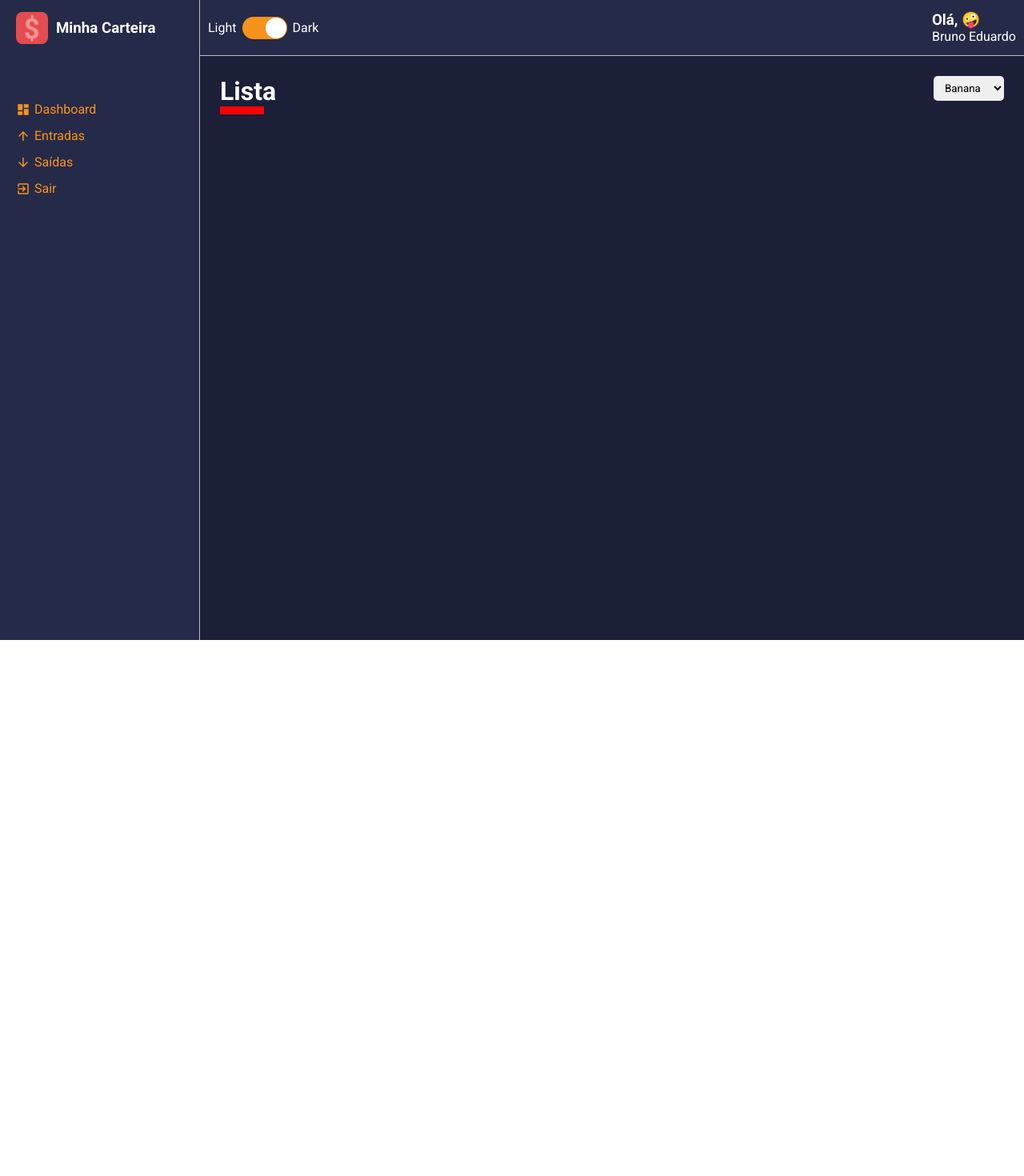
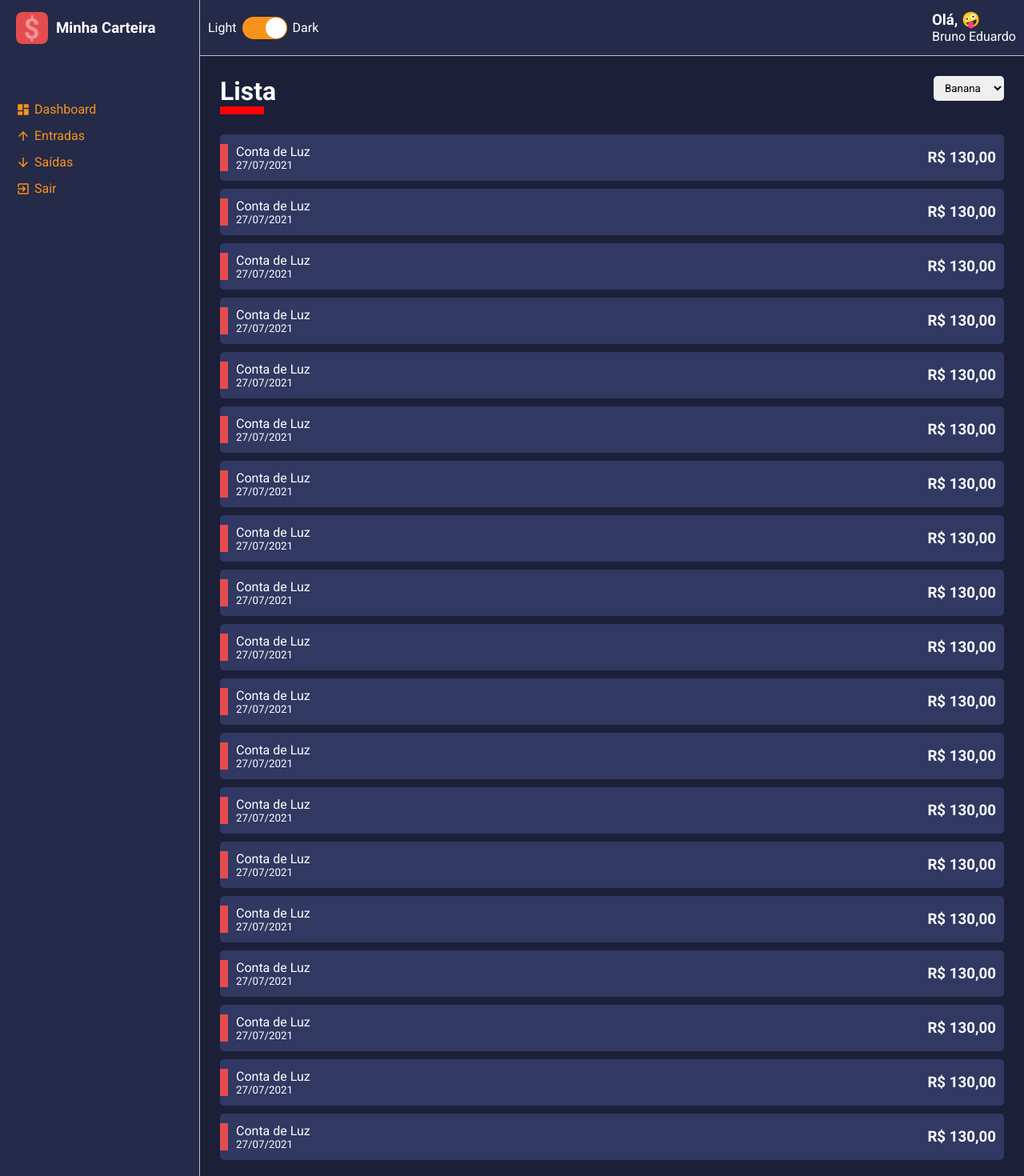
Before and after one commit to brunoemferreira/udemy-react-typescript-desenvolvendo-um-dashboard, a React (Create React App) app in the folder minha-carteira/: page / in a window 1280 px wide. Shown: the top 1470 px of the page at 80% size. Before the commit the page ends 800 px from the top, so only its background shows below. Built offline with nearby package versions, Linux system fonts and the light colour scheme.

Commit message:
Creating History Finance Card component

```diff
--- /dev/null
+++ b/minha-carteira/src/components/HistoryFinanceCard/index.tsx
@@ -0,0 +1,32 @@
+import React from 'react';
+
+import { Container, Tag } from './styles';
+
+interface IHistoryFinanceCardProps {
+  cardColor: string;
+  tagColor: string;
+  title: string;
+  subtitle: string;
+  amount: string;
+}
+
+const HistoryFinanceCard: React.FC<IHistoryFinanceCardProps> = ({
+  cardColor,
+  tagColor,
+  title,
+  subtitle,
+  amount
+}) => {
+  return (
+    <Container color={cardColor}>
+      <Tag color={tagColor} />
+      <div>
+        <span>{title}</span>
+        <small>{subtitle}</small>
+      </div>
+      <h3>{amount}</h3>
+    </Container>
+  )
+}
+
+export default HistoryFinanceCard;
--- /dev/null
+++ b/minha-carteira/src/components/HistoryFinanceCard/styles.ts
@@ -0,0 +1,48 @@
+import styled from 'styled-components';
+
+interface IContainerProps {
+  color: string;
+}
+
+interface ITagProps {
+  color: string;
+}
+
+export const Container = styled.li<IContainerProps>`
+  background-color: ${props => props.color};
+
+  list-style: none;
+  border-radius: 5px;
+
+  margin: 10px 0;
+  padding: 12px 10px;
+
+  display: flex;
+  justify-content: space-between;
+  align-items: center;
+
+  cursor: pointer;
+  transition: all .3s;
+
+  position: relative;
+
+  &:hover {
+    opacity: 0.7;
+    transform: translateX(10px);
+  }
+
+  >div {
+    display: flex;
+    flex-direction: column;
+    justify-content: space-between;
+    padding-left: 10px;
+  }
+`;
+
+export const Tag = styled.div<ITagProps>`
+  width: 10px;
+  height: 60%;
+  position: absolute;
+  left: 0;
+  background-color: ${props => props.color};
+`;
--- a/minha-carteira/src/pages/List/index.tsx
+++ b/minha-carteira/src/pages/List/index.tsx
@@ -1,8 +1,9 @@
 import React from 'react';
 import ContentHeader from '../../components/ContentHeader';
+import HistoryFinanceCard from '../../components/HistoryFinanceCard';
 import SelectInput from '../../components/SelectInput';
 
-import { Container } from './styles';
+import { Container, Content } from './styles';
 
 const List: React.FC = () => {
   const frutas = [
@@ -16,6 +17,160 @@
       <ContentHeader title="Lista" lineColor="red" >
         <SelectInput options={frutas} />
       </ContentHeader>
+      <Content>
+        <HistoryFinanceCard
+          cardColor="#313862"
+          tagColor="#E44c4E"
+          title="Conta de Luz"
+          subtitle="27/07/2021"
+          amount="R$ 130,00"
+
+        />
+        <HistoryFinanceCard
+          cardColor="#313862"
+          tagColor="#E44c4E"
+          title="Conta de Luz"
+          subtitle="27/07/2021"
+          amount="R$ 130,00"
+
+        />
+        <HistoryFinanceCard
+          cardColor="#313862"
+          tagColor="#E44c4E"
+          title="Conta de Luz"
+          subtitle="27/07/2021"
+          amount="R$ 130,00"
+
+        />
+        <HistoryFinanceCard
+          cardColor="#313862"
+          tagColor="#E44c4E"
+          title="Conta de Luz"
+          subtitle="27/07/2021"
+          amount="R$ 130,00"
+
+        />
+        <HistoryFinanceCard
+          cardColor="#313862"
+          tagColor="#E44c4E"
+          title="Conta de Luz"
+          subtitle="27/07/2021"
+          amount="R$ 130,00"
+
+        />
+        <HistoryFinanceCard
+          cardColor="#313862"
+          tagColor="#E44c4E"
+          title="Conta de Luz"
+          subtitle="27/07/2021"
+          amount="R$ 130,00"
+
+        />
+        <HistoryFinanceCard
+          cardColor="#313862"
+          tagColor="#E44c4E"
+          title="Conta de Luz"
+          subtitle="27/07/2021"
+          amount="R$ 130,00"
+
+        />
+        <HistoryFinanceCard
+          cardColor="#313862"
+          tagColor="#E44c4E"
+          title="Conta de Luz"
+          subtitle="27/07/2021"
+          amount="R$ 130,00"
+
+        />
+        <HistoryFinanceCard
+          cardColor="#313862"
+          tagColor="#E44c4E"
+          title="Conta de Luz"
+          subtitle="27/07/2021"
+          amount="R$ 130,00"
+
+        />
+        <HistoryFinanceCard
+          cardColor="#313862"
+          tagColor="#E44c4E"
+          title="Conta de Luz"
+          subtitle="27/07/2021"
+          amount="R$ 130,00"
+
+        />
+        <HistoryFinanceCard
+          cardColor="#313862"
+          tagColor="#E44c4E"
+          title="Conta de Luz"
+          subtitle="27/07/2021"
+          amount="R$ 130,00"
+
+        />
+        <HistoryFinanceCard
+          cardColor="#313862"
+          tagColor="#E44c4E"
+          title="Conta de Luz"
+          subtitle="27/07/2021"
+          amount="R$ 130,00"
+
+        />
+        <HistoryFinanceCard
+          cardColor="#313862"
+          tagColor="#E44c4E"
+          title="Conta de Luz"
+          subtitle="27/07/2021"
+          amount="R$ 130,00"
+
+        />
+        <HistoryFinanceCard
+          cardColor="#313862"
+          tagColor="#E44c4E"
+          title="Conta de Luz"
+          subtitle="27/07/2021"
+          amount="R$ 130,00"
+
+        />
+        <HistoryFinanceCard
+          cardColor="#313862"
+          tagColor="#E44c4E"
+          title="Conta de Luz"
+          subtitle="27/07/2021"
+          amount="R$ 130,00"
+
+        />
+        <HistoryFinanceCard
+          cardColor="#313862"
+          tagColor="#E44c4E"
+          title="Conta de Luz"
+          subtitle="27/07/2021"
+          amount="R$ 130,00"
+
+        />
+        <HistoryFinanceCard
+          cardColor="#313862"
+          tagColor="#E44c4E"
+          title="Conta de Luz"
+          subtitle="27/07/2021"
+          amount="R$ 130,00"
+
+        />
+        <HistoryFinanceCard
+          cardColor="#313862"
+          tagColor="#E44c4E"
+          title="Conta de Luz"
+          subtitle="27/07/2021"
+          amount="R$ 130,00"
+
+        />
+        <HistoryFinanceCard
+          cardColor="#313862"
+          tagColor="#E44c4E"
+          title="Conta de Luz"
+          subtitle="27/07/2021"
+          amount="R$ 130,00"
+
+        />
+      </Content>
     </Container>
   )
 }
--- a/minha-carteira/src/pages/List/styles.ts
+++ b/minha-carteira/src/pages/List/styles.ts
@@ -3,3 +3,7 @@
 export const Container = styled.div`
 
 `;
+
+export const Content = styled.div`
+
+`;
```
